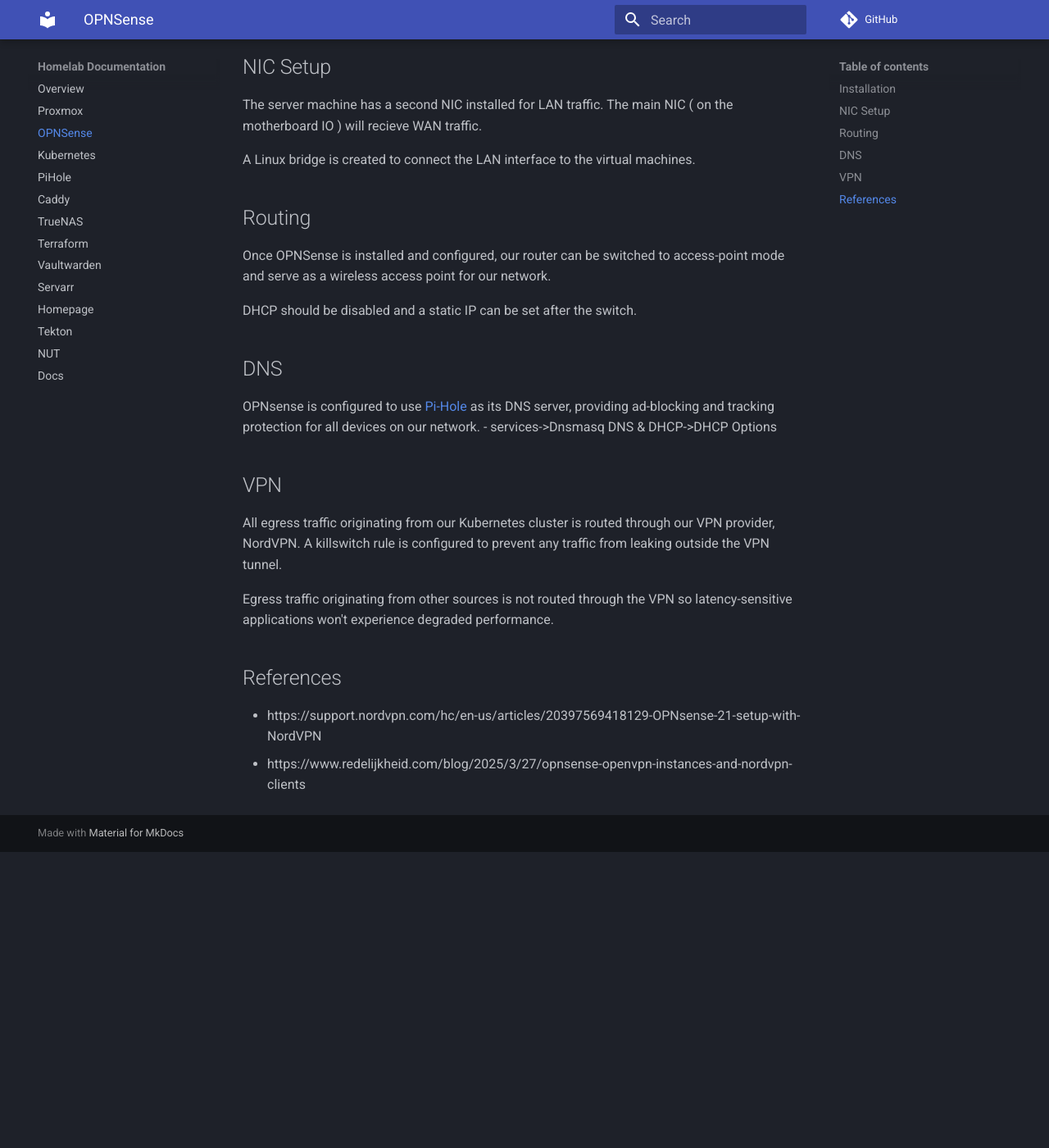
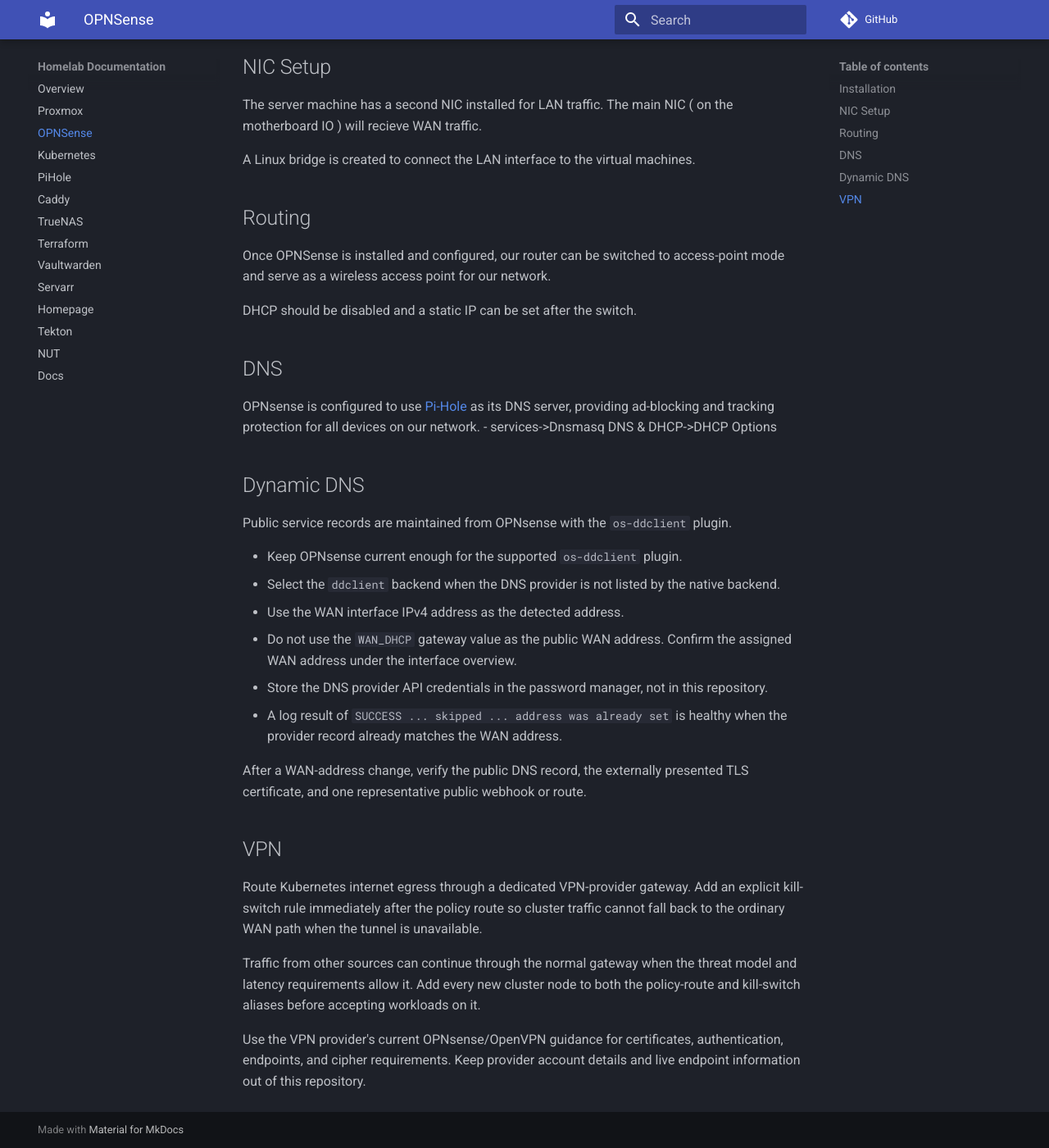
Before and after one commit to daburch/homelab-docs, an MkDocs documentation site: the page built from docs/opnsense.md, in a window 1280 px wide and 1400 px high, scrolled down 373 px. Shown: the whole window at 82% size. Built offline with MkDocs 1.6.1 and Material for MkDocs 9.7.7, drawn with Linux system fonts in a browser that asks for light colours; comment, search, counter and statistics services are not loaded; before the commit the page ends 1412 px from its top, so only the background shows below that.

Commit message:
Document edge routing and service discovery

```diff
--- a/docs/opnsense.md
+++ b/docs/opnsense.md
@@ -26,13 +26,23 @@ DHCP should be disabled and a static IP can be set after the switch.
 OPNsense is configured to use [Pi-Hole](pihole.md) as its DNS server, providing ad-blocking and tracking protection for all devices on our network.
 - services->Dnsmasq DNS & DHCP->DHCP Options
 
+## Dynamic DNS
+
+Public service records are maintained from OPNsense with the `os-ddclient` plugin.
+
+- Keep OPNsense current enough for the supported `os-ddclient` plugin.
+- Select the `ddclient` backend when the DNS provider is not listed by the native backend.
+- Use the WAN interface IPv4 address as the detected address.
+- Do not use the `WAN_DHCP` gateway value as the public WAN address. Confirm the assigned WAN address under the interface overview.
+- Store the DNS provider API credentials in the password manager, not in this repository.
+- A log result of `SUCCESS ... skipped ... address was already set` is healthy when the provider record already matches the WAN address.
+
+After a WAN-address change, verify the public DNS record, the externally presented TLS certificate, and one representative public webhook or route.
+
 ## VPN
 
-All egress traffic originating from our Kubernetes cluster is routed through our VPN provider, NordVPN. A killswitch rule is configured to prevent any traffic from leaking outside the VPN tunnel.
+Route Kubernetes internet egress through a dedicated VPN-provider gateway. Add an explicit kill-switch rule immediately after the policy route so cluster traffic cannot fall back to the ordinary WAN path when the tunnel is unavailable.
 
-Egress traffic originating from other sources is not routed through the VPN so latency-sensitive applications won't experience degraded performance.
+Traffic from other sources can continue through the normal gateway when the threat model and latency requirements allow it. Add every new cluster node to both the policy-route and kill-switch aliases before accepting workloads on it.
 
-## References
-
-- https://support.nordvpn.com/hc/en-us/articles/20397569418129-OPNsense-21-setup-with-NordVPN
-- https://www.redelijkheid.com/blog/2025/3/27/opnsense-openvpn-instances-and-nordvpn-clients
+Use the VPN provider's current OPNsense/OpenVPN guidance for certificates, authentication, endpoints, and cipher requirements. Keep provider account details and live endpoint information out of this repository.
```
Also changed, not shown: 1 other file.
